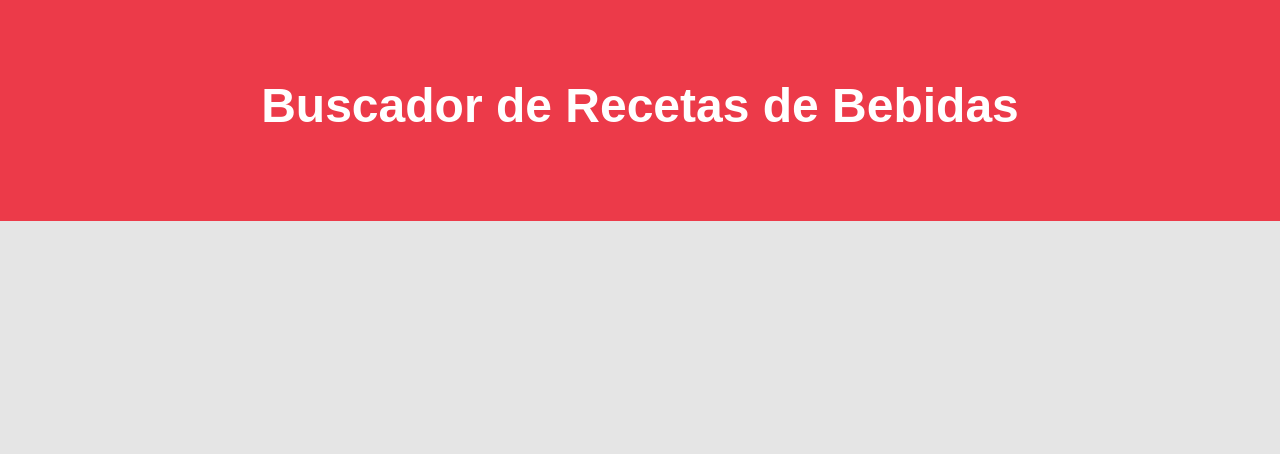
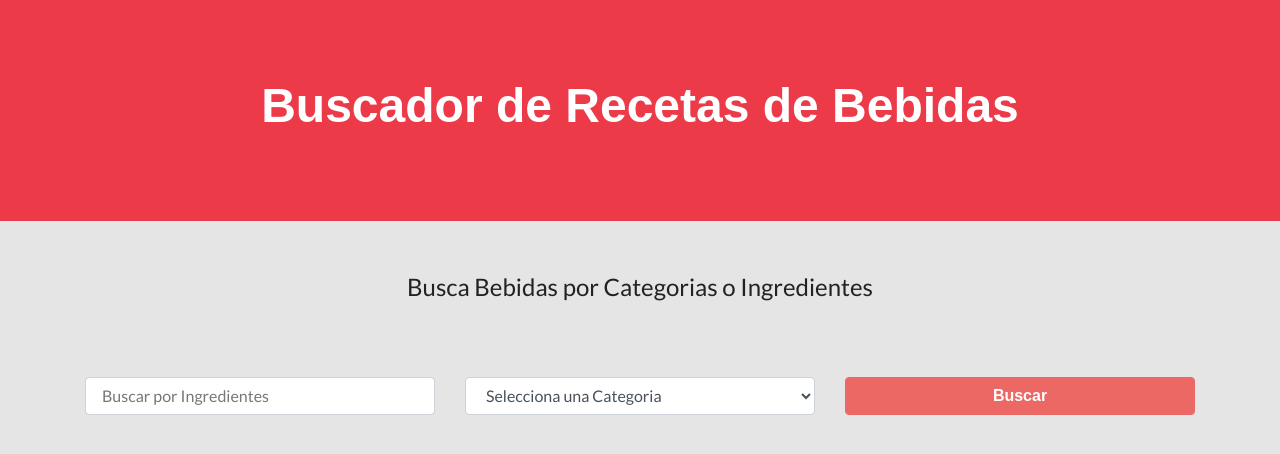
Before and after one commit to Mauricio-Ojeda/api-recetas-bebidas, a React (Create React App) app: page / in a window 1280 px wide. Shown: the top 454 px of the page. Built offline with nearby package versions, Linux system fonts and the light colour scheme; a web font is replaced by a local one.

Commit message:
hoock createContext

```diff
--- a/public/index.html
+++ b/public/index.html
@@ -10,34 +10,15 @@
       content="Web site created using create-react-app"
     />
     <link rel="apple-touch-icon" href="%PUBLIC_URL%/logo192.png" />
-    <!--
-      manifest.json provides metadata used when your web app is installed on a
-      user's mobile device or desktop. See https://developers.google.com/web/fundamentals/web-app-manifest/
-    -->
+
     <link rel="manifest" href="%PUBLIC_URL%/manifest.json" />
-    <!--
-      Notice the use of %PUBLIC_URL% in the tags above.
-      It will be replaced with the URL of the `public` folder during the build.
-      Only files inside the `public` folder can be referenced from the HTML.
 
-      Unlike "/favicon.ico" or "favicon.ico", "%PUBLIC_URL%/favicon.ico" will
-      work correctly both with client-side routing and a non-root public URL.
-      Learn how to configure a non-root public URL by running `npm run build`.
-    -->
-    <title>React App</title>
+    <title>Recetas de Bebidas</title>
+    <link href="https://fonts.googleapis.com/css?family=Lato:400,900" rel="stylesheet">
   </head>
   <body>
     <noscript>You need to enable JavaScript to run this app.</noscript>
     <div id="root"></div>
-    <!--
-      This HTML file is a template.
-      If you open it directly in the browser, you will see an empty page.
 
-      You can add webfonts, meta tags, or analytics to this file.
-      The build step will place the bundled scripts into the <body> tag.
-
-      To begin the development, run `npm start` or `yarn start`.
-      To create a production bundle, use `npm run build` or `yarn build`.
-    -->
   </body>
 </html>
--- a/src/App.js
+++ b/src/App.js
@@ -1,13 +1,23 @@
-import React, { Fragment } from 'react'
-import Header from './components/Header';
+import React from 'react'
+import Header from './components/Header.js';
+import Form from './components/Form';
+
+import CategoriasProvider from './context/CategoriasContext.js';
 
 function App() {
 
 
   return (
-    <Fragment>
+    <CategoriasProvider>
       <Header/>
-    </Fragment>
+
+      <div className=" container mt-5">
+      	<div className="row">
+      		<Form/>
+      	</div>
+
+      </div>
+    </CategoriasProvider>
   )
 }
 
--- /dev/null
+++ b/src/components/Form.js
@@ -0,0 +1,48 @@
+import React from 'react'
+
+const Form = () => {
+	return (
+
+			<form
+				className= " col-12"
+				onSubmit=""
+			>
+				<fieldset className="text-center">
+					<legend>Busca Bebidas por Categorias o Ingredientes</legend>
+				</fieldset>
+
+				<div className="row mt-5">
+					<div className="col-md-4 mt-3">
+						<input
+							name="nombre"
+							className="form-control"
+							type="text"
+							placeholder="Buscar por Ingredientes"
+						/>
+					</div>
+					<div className="col-md-4 mt-3">
+						<select
+							className="form-control"
+							name="categoria"
+						>
+							<option value=""> Selecciona una Categoria </option>
+
+						</select>
+					</div>
+
+					<div className="col-md-4 mt-3">
+						<input
+							type="submit"
+							className="btn btn-block btn-primary"
+							value="Buscar"
+						/>
+					</div>
+
+				</div>
+
+			</form>
+
+	)
+}
+
+export default Form
--- /dev/null
+++ b/src/context/CategoriasContext.js
@@ -0,0 +1,27 @@
+import React, { createContext, useState } from 'react';
+
+// Crear el context
+
+export const CategoriaContext = createContext();
+
+// Porvider es donde se encuentra las funciones y state
+
+const CategoriasProvider = (props) => {
+
+    //crear el state del context
+    const [hola, sethola] = useState('hola');
+
+    return (
+
+        <CategoriaContext.Provider
+            value = {{
+                hola, sethola
+            }}
+        >
+            {props.children}
+        </CategoriaContext.Provider>
+    )
+
+}
+
+export default CategoriasProvider
```
Also changed, not shown: src/components/Header.js (renamed from src/components/Header.jsx).
